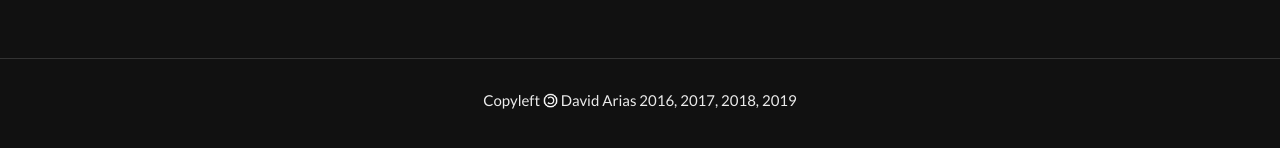
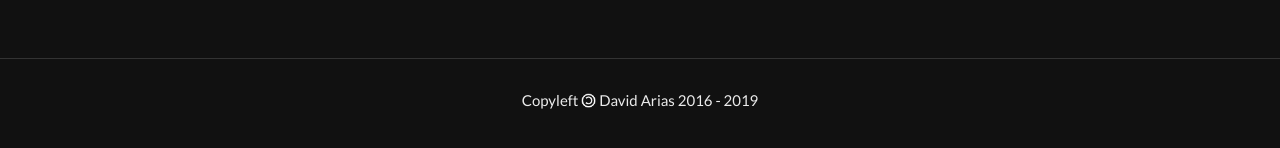
Before and after one commit to davidarias/davidarias.github.io, a Jekyll site: the page built from about.md, in a window 1280 px wide. Shown: the part 390-538 px from the top of the page. Built offline with Jekyll 4.4.1, drawn with Linux system fonts in a browser that asks for light colours.

Commit message:
update footer

```diff
--- a/_includes/footer.html
+++ b/_includes/footer.html
@@ -2,7 +2,7 @@
 
   <div class="wrap">
 
-    <p>Copyleft <img class="copyleft" src="{{ site.baseurl}}/img/copyleft-icon.png"> David Arias 2016, 2017, 2018, 2019</p>
+    <p>Copyleft <img class="copyleft" src="{{ site.baseurl}}/img/copyleft-icon.png"> David Arias 2016 - 2019</p>
 
   </div>
 
```
